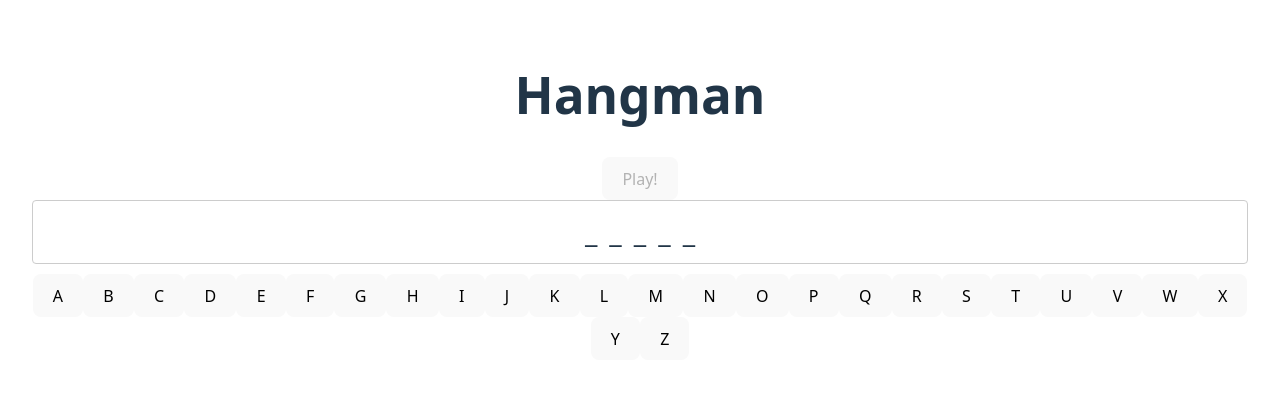
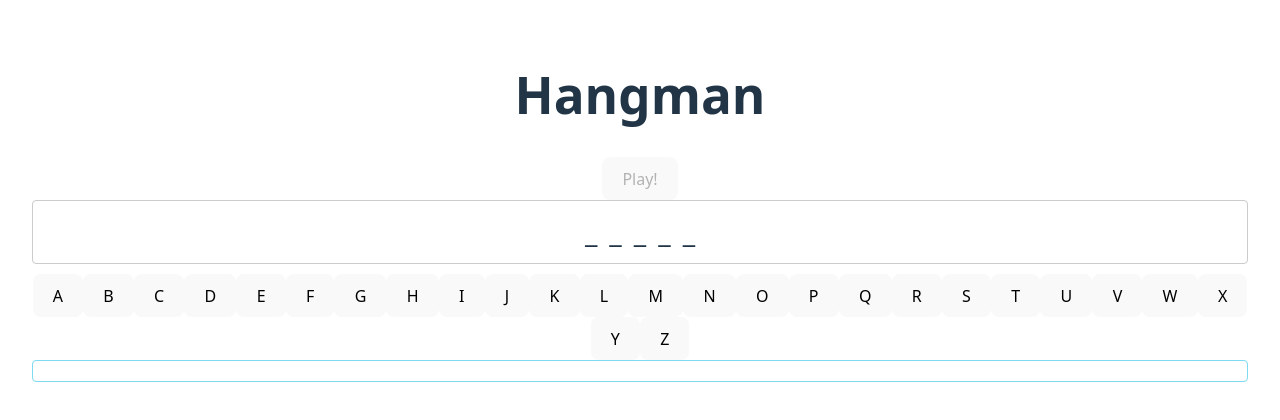
Before and after one commit to katybennett/hangman, a React (Vite) app: page / in a window 1280 px wide. Both pictures are taken after a click on the button "Start New Game". Shown: the top 420 px of the page. Built offline with nearby package versions, Linux system fonts and the light colour scheme.

Commit message:
Added UserGuesses component

```diff
--- a/src/App.jsx
+++ b/src/App.jsx
@@ -1,6 +1,7 @@
 import { useState } from "react";
 import WordBox from "./components/WordBox";
 import Keyboard from "./components/Keyboard";
+import UserGuesses from "./components/UserGuesses";
 
 const words = ["CHESSE", "MARATHON", "TABLE", "BISCUIT"];
 
@@ -18,14 +19,13 @@ function App() {
     const word = selectRandomWord();
     setWordToGuess(word);
     setGameStarted(!gameStarted);
-    console.log(word)
   };
 
   const handleClickLetter = (event) => {
-    console.log(event.target.value)
     const letter = event.target.value;
     setGuessedLetters([...guessedLetters, letter]);
   };
+
 
 
   return (
@@ -40,6 +40,7 @@ function App() {
               guessedLetters={guessedLetters}
               onClickLetter={handleClickLetter}
             />
+            <UserGuesses wordToGuess={wordToGuess} guessedLetters={guessedLetters}/>
           </div>
         )}
       </div>
--- /dev/null
+++ b/src/components/UserGuesses.jsx
@@ -0,0 +1,22 @@
+function UserGuesses(props) {
+  const { wordToGuess, guessedLetters } = props;
+
+  return (
+    <div id="user-guesses">
+      {guessedLetters.map((letter, index) => (
+        <span
+          key={index}
+          className={
+            wordToGuess.includes(letter)
+              ? "user-guesses-corect"
+              : "user-guesses-incorect"
+          }
+        >
+          {letter}
+        </span>
+      ))}
+    </div>
+  );
+}
+
+export default UserGuesses;
--- a/src/index.css
+++ b/src/index.css
@@ -96,3 +96,22 @@ button:focus-visible {
   cursor: pointer;
   transition: border-color 0.25s;
 }
+
+#user-guesses {
+  border: solid 1px #7fdaf1;
+  border-radius: 4px;
+  font-size: 28px;
+  padding: 10px;
+  margin-bottom: 10px;
+}
+
+.user-guesses-corect {
+  margin: 0 6px;
+  color: rgb(186, 240, 99);
+  font-weight: bold;
+}
+.user-guesses-incorect {
+  margin: 0 6px;
+  color: rgb(240, 121, 121);
+  text-decoration: line-through;
+}
```
